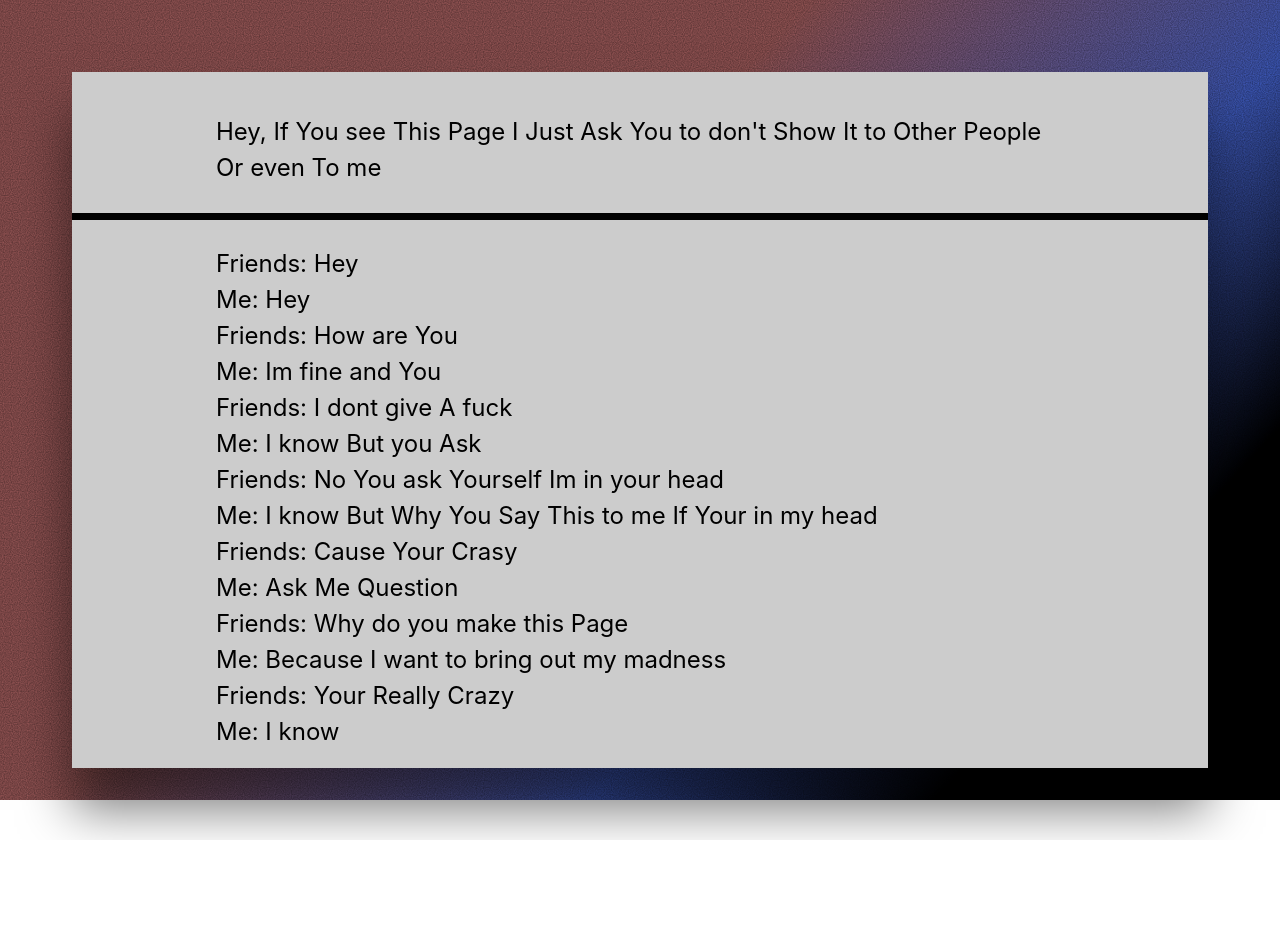
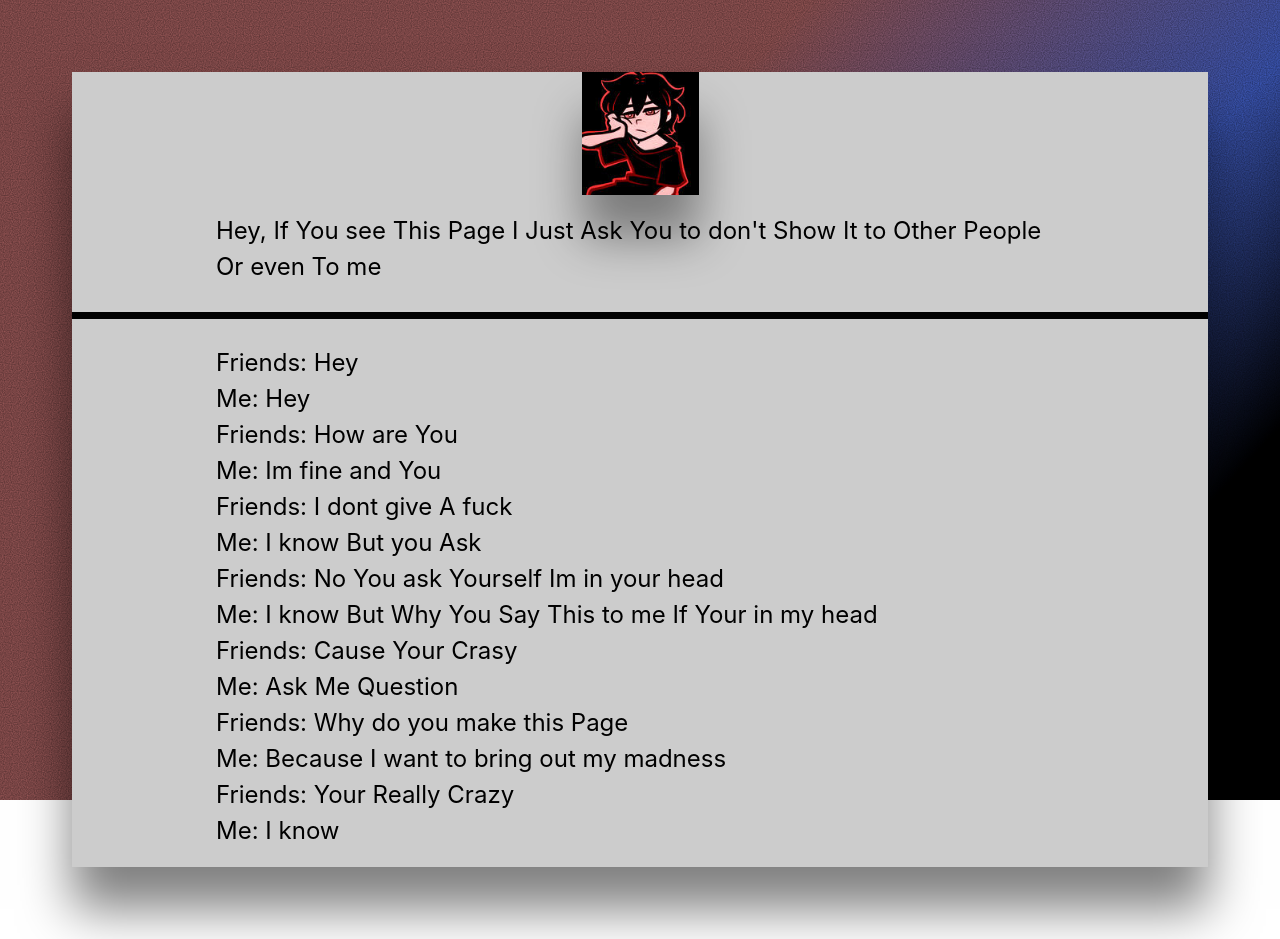
Before and after one commit to wolfgaut/WolfgautBio, a plain HTML site: page Nothingsintresting/Whats/310507447.html in a window 1280 px wide. Before the commit the page ends 840 px from the top, so only its background shows below. Drawn offline with Linux system fonts and the light colour scheme.

Commit message:
Whats Hapens ?

```diff
--- a/Nothingsintresting/Whats/310507447.html
+++ b/Nothingsintresting/Whats/310507447.html
@@ -1083,8 +1083,8 @@
                 <div id="container01" class="container default">
                     <div class="wrapper">
                         <div class="inner">
-                            <div id="image01" class="image"><span class="frame"><img
-                                        src="assets/images/image01.jpg?v=b730a5ee" alt="" /></span></div>
+                            <div id="image01" class="image"><span class="frame"><img src="image03.jpg" alt="" /></span>
+                            </div>
                         </div>
                     </div>
                 </div>
```
Also changed, not shown: Nothingsintresting/Whats/image03.jpg (added).
